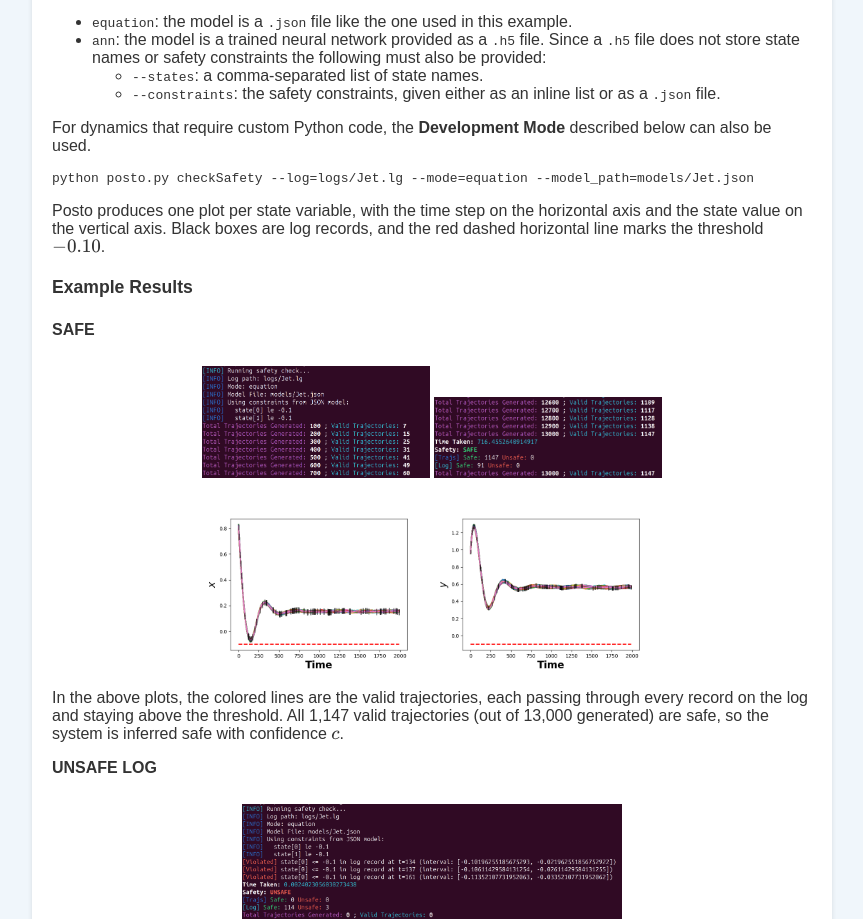
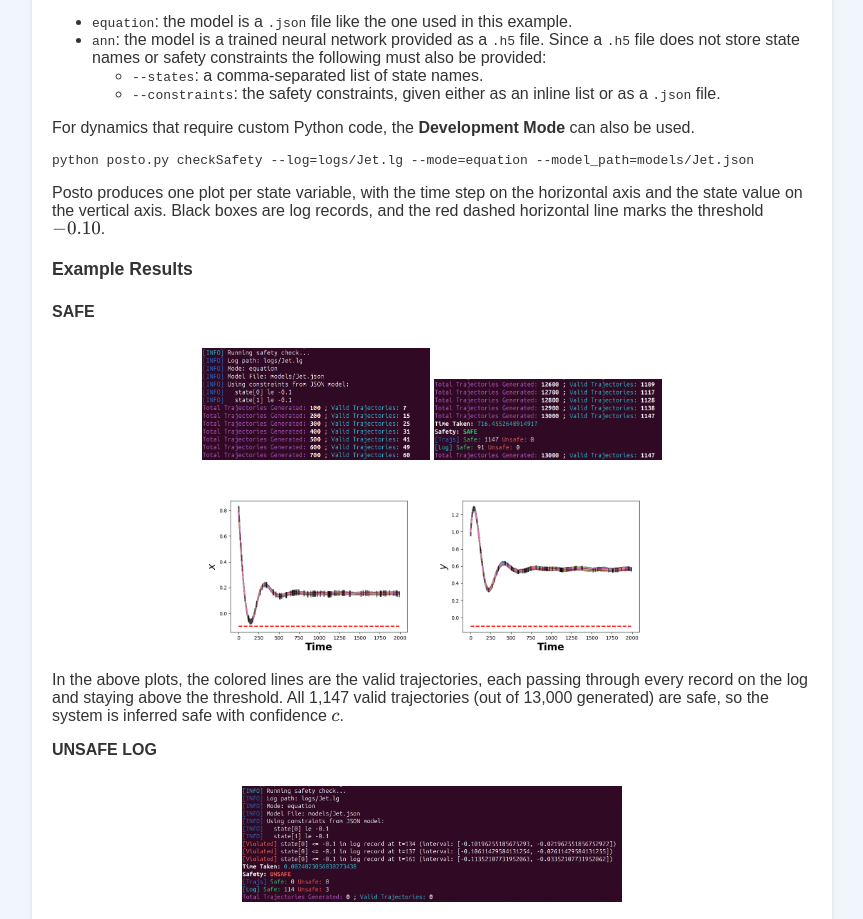
Before and after one commit to autmn-lab/autmn-lab.github.io, a plain HTML site: page Posto/docs.html in a window 1280 px wide. Shown: the part 3930-4849 px from the top of the page, without its empty margins (208-1071 px from the left). Drawn offline with nearby package versions, Linux system fonts and the light colour scheme.

Commit message:
minor changes

```diff
--- a/Posto/docs.html
+++ b/Posto/docs.html
@@ -155,7 +155,7 @@
         </li>
       </ul>
 
-      <p>For dynamics that require custom Python code, the <strong>Development Mode</strong> described below can also be used.</p>
+      <p>For dynamics that require custom Python code, the <strong>Development Mode</strong> can also be used.</p>
 
       <pre><code>python posto.py checkSafety --log=logs/Jet.lg --mode=equation --model_path=models/Jet.json
 </code></pre>
```
